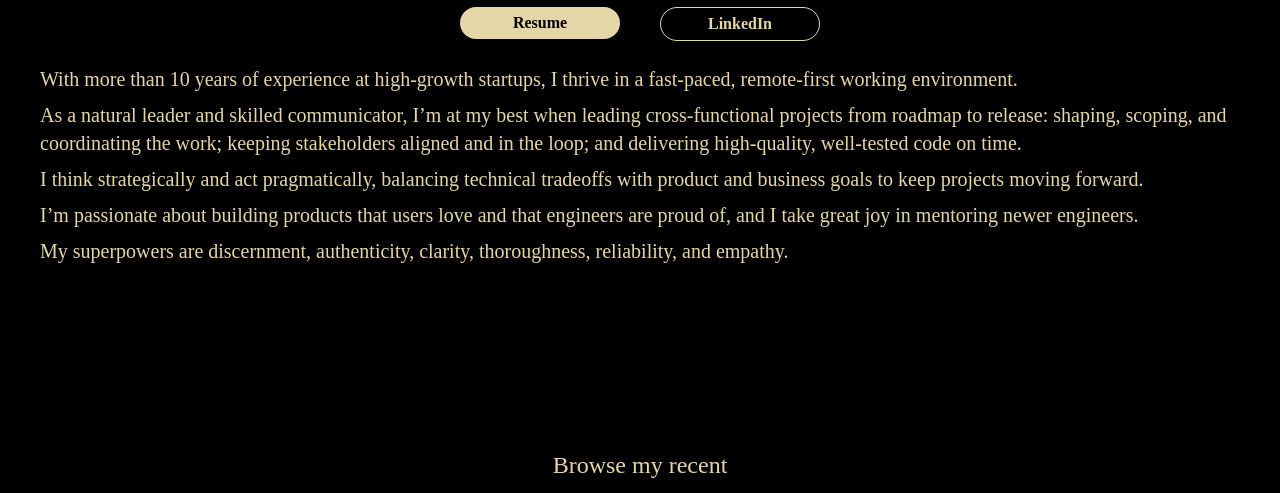
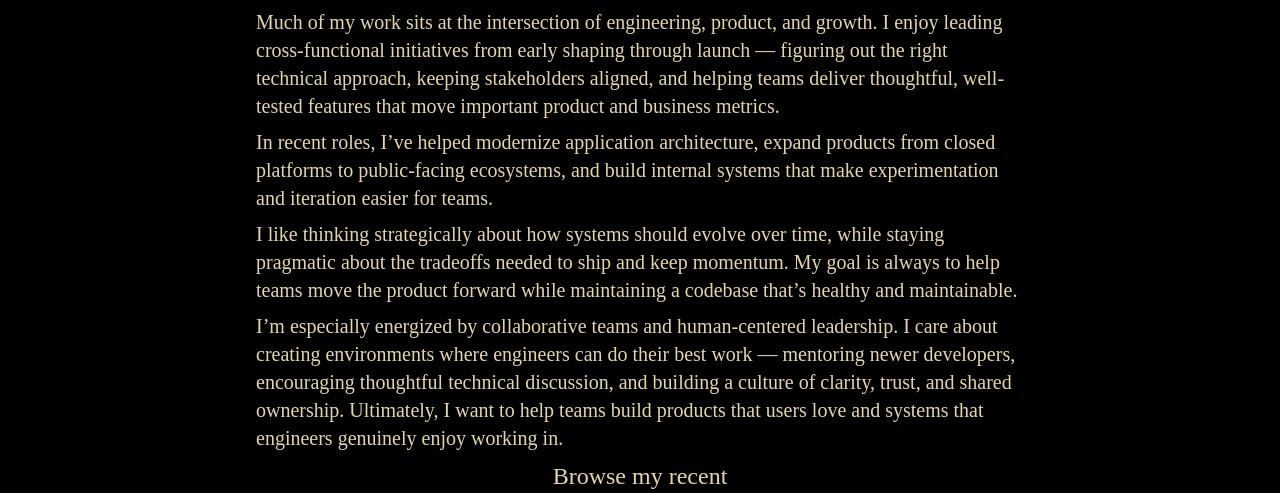
Before and after one commit to doubledherin/personal-website, a React (Vite) app: page / in a window 1280 px wide. Shown: the part 1820-2313 px from the top of the page. Built offline with nearby package versions, Linux system fonts and the light colour scheme; a web font is replaced by a local one.

Commit message:
Update resume and fix paragraph width on large screens.

```diff
--- a/src/components/About.jsx
+++ b/src/components/About.jsx
@@ -6,6 +6,7 @@ export default function About() {
     >
       <p className="text-md pb-2 text-center lg:text-2xl">A little something</p>
       <div className="pb-7 text-center text-4xl lg:text-5xl">About Me</div>
+      <div className="mx-auto flex max-w-3xl flex-col items-center">
         <p>
           I’m a senior full-stack engineer with
           <strong>10+ years at high-growth startups</strong>, thriving in
@@ -15,8 +16,8 @@ export default function About() {
           quickly to drive measurable impact.
         </p>
         <p>
-        I specialize in growth engineering, partnering with product, design, and
-        data teams to <strong>build to learn</strong> — running rapid,
+          I specialize in growth engineering, partnering with product, design,
+          and data teams to <strong>build to learn</strong> — running rapid,
           data-driven experiments, balancing technical trade-offs with business
           goals, and iterating fast to discover what moves key metrics.
         </p>
@@ -27,6 +28,7 @@ export default function About() {
           AI-powered interactive experiences that stretch my thinking about how
           software can engage and delight people.
         </p>
+      </div>
     </section>
   );
 }
--- a/src/components/Experience.jsx
+++ b/src/components/Experience.jsx
@@ -7,40 +7,56 @@ export default function Experience() {
       </div>
       <div className="mb-6 flex justify-center">
         <a href="./assets/wendydherin.pdf" download="wendy_dherin_resume">
-          <button className="bg-sand mr-10 w-[160px] rounded-full px-6 py-1 text-black">
+          <button className="bg-sand hover:text-sand hov mr-10 w-[160px] cursor-pointer rounded-full px-6 py-1 text-black hover:border hover:bg-black">
             Resume
           </button>
         </a>
         <a href="https://www.linkedin.com/in/wendydherin/" target="_blank">
-          <button className="border-sand w-[160px] rounded-full border px-6 py-1">
+          <button className="border-sand hover:bg-sand w-[160px] cursor-pointer rounded-full border px-6 py-1 hover:text-black">
             LinkedIn
           </button>
         </a>
       </div>
+      <div className="mx-auto flex max-w-3xl flex-col items-center">
         <p>
-        With more than 10 years of experience at high-growth startups, I thrive
-        in a fast-paced, remote-first working environment.
+          I’m a full-stack engineer with more than a decade of experience
+          building and scaling product-led platforms at high-growth startups. I
+          do my best work in fast-moving, remote-first environments where
+          engineers collaborate closely with product, design, and leadership to
+          ship meaningful improvements and learn from real user behavior.
         </p>
+
         <p>
-        As a natural leader and skilled communicator, I’m at my best when
-        leading cross-functional projects from roadmap to release: shaping,
-        scoping, and coordinating the work; keeping stakeholders aligned and in
-        the loop; and delivering high-quality, well-tested code on time.
+          Much of my work sits at the intersection of engineering, product, and
+          growth. I enjoy leading cross-functional initiatives from early
+          shaping through launch — figuring out the right technical approach,
+          keeping stakeholders aligned, and helping teams deliver thoughtful,
+          well-tested features that move important product and business metrics.
         </p>
+
         <p>
-        I think strategically and act pragmatically, balancing technical
-        tradeoffs with product and business goals to keep projects moving
-        forward.
+          In recent roles, I’ve helped modernize application architecture,
+          expand products from closed platforms to public-facing ecosystems, and
+          build internal systems that make experimentation and iteration easier
+          for teams.
         </p>
+
         <p>
-        I’m passionate about building products that users love and that
-        engineers are proud of, and I take great joy in mentoring newer
-        engineers.
+          I like thinking strategically about how systems should evolve over
+          time, while staying pragmatic about the tradeoffs needed to ship and
+          keep momentum. My goal is always to help teams move the product
+          forward while maintaining a codebase that’s healthy and maintainable.
         </p>
+
         <p>
-        My superpowers are discernment, authenticity, clarity, thoroughness,
-        reliability, and empathy.
+          I’m especially energized by collaborative teams and human-centered
+          leadership. I care about creating environments where engineers can do
+          their best work — mentoring newer developers, encouraging thoughtful
+          technical discussion, and building a culture of clarity, trust, and
+          shared ownership. Ultimately, I want to help teams build products that
+          users love and systems that engineers genuinely enjoy working in.
         </p>
+      </div>
     </section>
   );
 }
--- a/src/components/GenerativeArt.jsx
+++ b/src/components/GenerativeArt.jsx
@@ -19,28 +19,30 @@ export default function GenerativeArt({ onArtClick }) {
       <div className="pb-7 text-center text-4xl lg:text-5xl">
         Generative Art
       </div>
+      <div className="mx-auto flex max-w-3xl flex-col items-center">
         <p>
           Some of these works were inspired by tutorials from artists who have
-        been important inpirations to me along my learning path as a generative
-        artist.
+          been important inpirations to me along my learning path as a
+          generative artist.
         </p>
         <p>
           In particular, "Steady Nerves" is a spinoff of a Patt Vira tutorial on
           Chladni patterns, and was commissioned by the band Chaos Fiction to
-        promote the release of their new album. "Mandala Effect" is a spinoff of
-        a tutorial released by The Dot Is Black. "Rippling Spots" is from a
+          promote the release of their new album. "Mandala Effect" is a spinoff
+          of a tutorial released by The Dot Is Black. "Rippling Spots" is from a
           tutorial by Etienne Jacobs, and "Doubt" is inspired by a Patt Vira
           tutorial on using the OpenType library with p5.js.
         </p>
         <p>
-        Other works are purely original. I've learned the most from Dan Shiffman
-        — both from his Coding Train videos and his
+          Other works are purely original. I've learned the most from Dan
+          Shiffman — both from his Coding Train videos and his
           <i>Nature of Code</i>
           book — and from Patt Vira's videos, and I'm so grateful for their
           generous teachings.
         </p>
+      </div>
 
-      <div className="grid grid-cols-1 gap-8 md:grid-cols-2 lg:grid-cols-3">
+      <div className="grid grid-cols-1 gap-8 py-4 md:grid-cols-2 lg:grid-cols-3">
         {/* Nervure */}
         <div
           className="group relative cursor-pointer overflow-hidden rounded-2xl border border-white bg-black transition-transform duration-300 hover:scale-105"
```
Also changed, not shown: 1 other file (tests, documents, lock files or other folders). Lines whose indentation alone changed are shown as unchanged.
